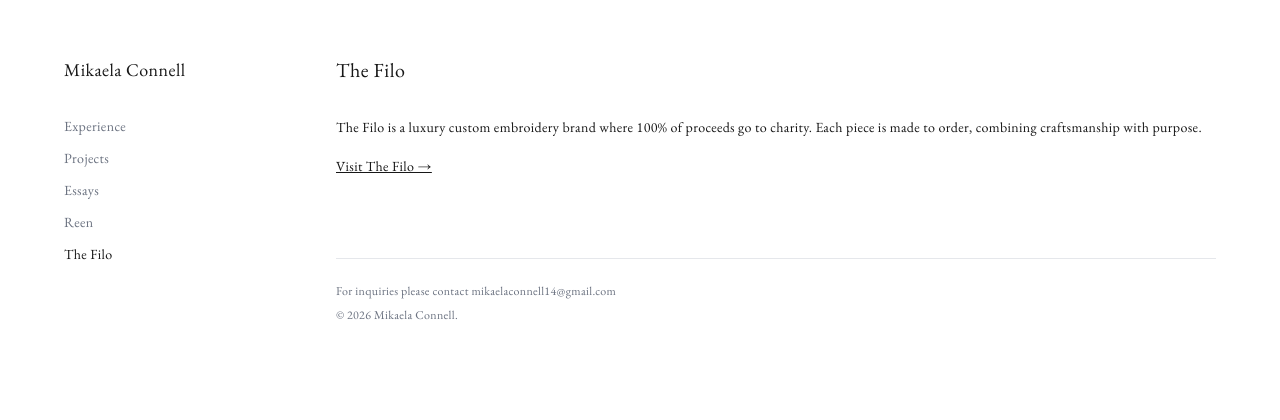
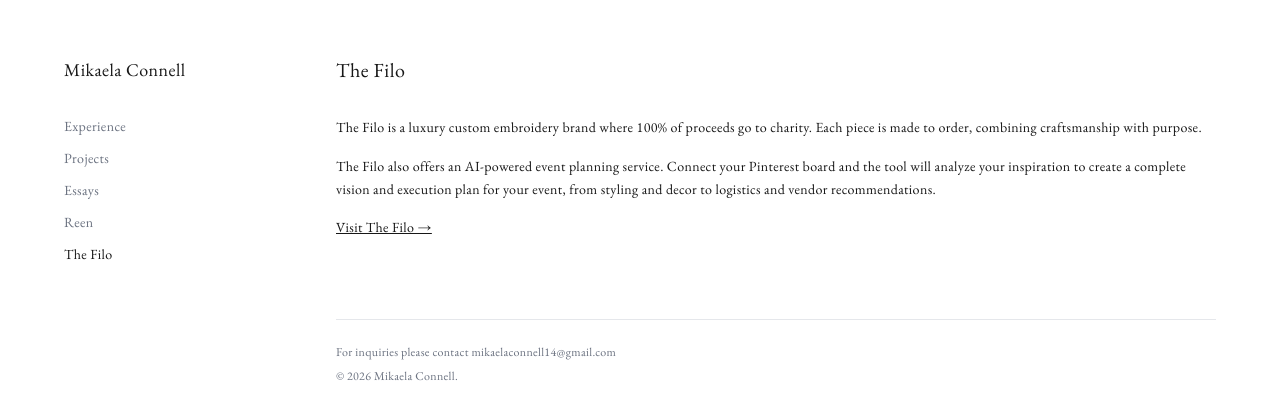
Before and after one commit to mikaelaconnell/mikaelaconnell.github.io, a Next.js app: page /the-filo in a window 1280 px wide. Shown: the top 420 px of the page. Built offline with nearby package versions, Linux system fonts and the light colour scheme.

Commit message:
Add AI event planning service to The Filo page

```diff
--- a/src/app/(subpages)/the-filo/page.tsx
+++ b/src/app/(subpages)/the-filo/page.tsx
@@ -9,6 +9,12 @@ export default function TheFiloPage() {
           The Filo is a luxury custom embroidery brand where 100% of proceeds
           go to charity. Each piece is made to order, combining craftsmanship
           with purpose.
+        </p>
+        <p>
+          The Filo also offers an AI-powered event planning service. Connect
+          your Pinterest board and the tool will analyze your inspiration to
+          create a complete vision and execution plan for your event, from
+          styling and decor to logistics and vendor recommendations.
         </p>
         <p>
           <a
```
